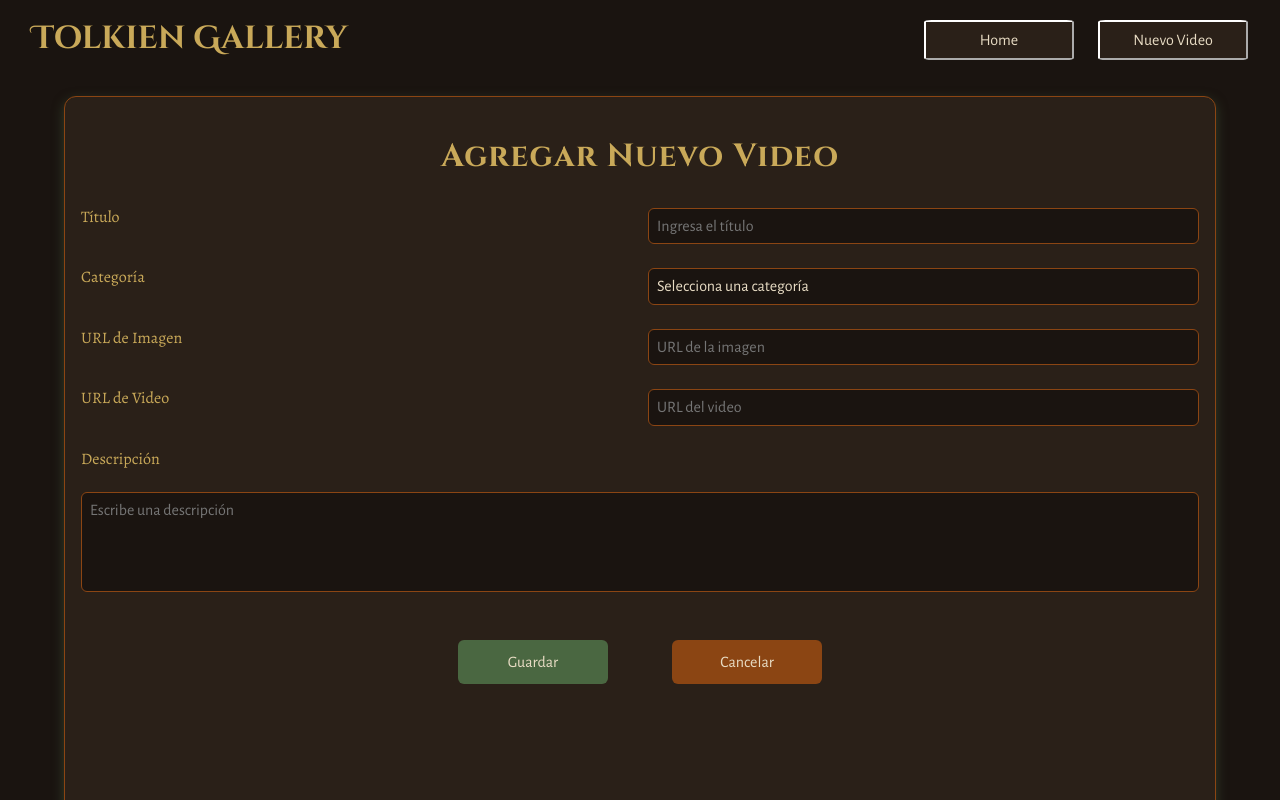
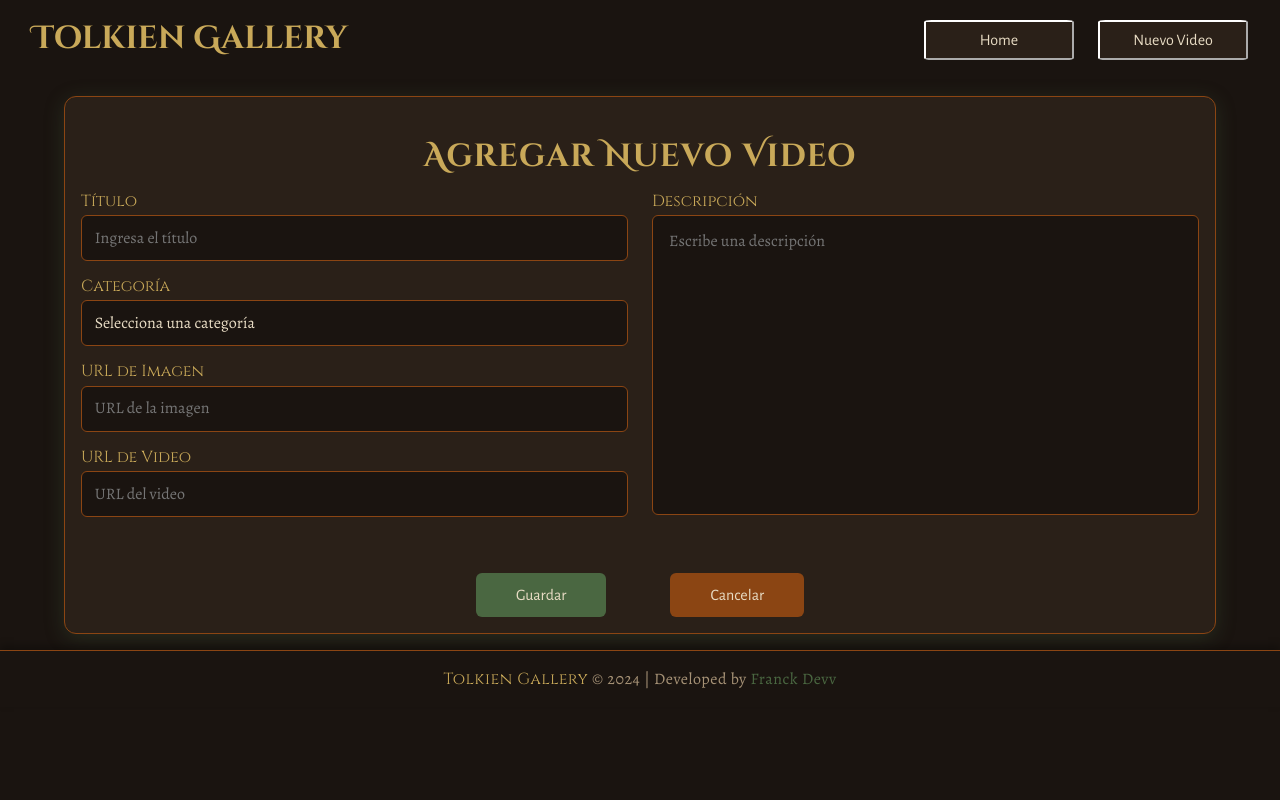
Before and after one commit to RoronoaFrank/last-challenge-one, a React (Vite) app: page /new-video in a window 1280 px wide. Shown: the top 800 px of the page. Built offline with nearby package versions, Linux system fonts and the light colour scheme.

Commit message:
feat: Refactor NewVideo component layout and styles for improved usability and aesthetics

```diff
--- a/src/Components/NewVideo/index.jsx
+++ b/src/Components/NewVideo/index.jsx
@@ -7,59 +7,105 @@
 const FormContainer = styled.div`
   width: 90%;
   max-width: 1200px;
- height: 100vh;
   margin: 1rem auto;
   padding: 1rem;
   background-color: #2A2018;
   border-radius: 12px;
- box-shadow: 0 4px 12px rgba(74, 103, 65, 0.5);
+  box-shadow: 0 4px 20px rgba(74, 103, 65, 0.3);
   color: #E8DCC4;
   border: 1px solid #8B4513;
+`;
 
- h2 {
-   font-family: 'Cinzel', serif;
+const FormTitle = styled.h2`
   text-align: center;
-   margin-bottom: 1.5rem;
+  margin-bottom: 1rem;
+  font-family: 'Cinzel Decorative', serif;
   color: #C9A959;
   font-size: 2rem;
   letter-spacing: 1px;
- }
+`;
 
- form {
+const Form = styled.form`
   display: grid;
-   grid-template-columns: repeat(2, 1fr);
+  grid-template-columns: 1fr 1fr;
+  gap: 1.5rem;
+`;
+
+const LeftColumn = styled.div`
+  display: flex;
+  flex-direction: column;
   gap: 1rem;
+`;
 
-   label {
-     font-family: 'Alegreya', serif;
-     margin-top: 0.5rem;
+const RightColumn = styled.div`
+  display: flex;
+  flex-direction: column;
+`;
+
+const FormGroup = styled.div`
+  display: flex;
+  flex-direction: column;
+  gap: 0.3rem;
+`;
+
+const Label = styled.label`
+  font-family: 'Cinzel', serif;
   color: #C9A959;
-   }
+  font-size: 1rem;
+`;
 
-   input,
-   textarea,
-   select {
-     width: 100%;
-     margin-top: 0.5rem;
-     padding: 0.5rem;
+const Input = styled.input`
+  padding: 0.8rem;
   border: 1px solid #8B4513;
   border-radius: 6px;
   background-color: #1A1410;
   color: #E8DCC4;
-     font-family: 'Alegreya Sans', sans-serif;
+  font-family: 'Alegreya', serif;
   transition: all 0.3s ease;
 
   &:focus {
+    outline: none;
     border-color: #C9A959;
-       outline: none;
     box-shadow: 0 0 8px rgba(201, 169, 89, 0.3);
   }
+`;
+
+const Select = styled.select`
+  padding: 0.8rem;
+  border: 1px solid #8B4513;
+  border-radius: 6px;
+  background-color: #1A1410;
+  color: #E8DCC4;
+  font-family: 'Alegreya', serif;
+  cursor: pointer;
+  transition: all 0.3s ease;
+
+  &:focus {
+    outline: none;
+    border-color: #C9A959;
   }
 
-   textarea {
-     grid-column: span 2;
-     min-height: 100px;
+  option {
+    background-color: #2A2018;
+  }
+`;
+
+const TextArea = styled.textarea`
+  height: 300px;
+  padding: 1rem;
+  border: 1px solid #8B4513;
+  border-radius: 6px;
+  background-color: #1A1410;
+  color: #E8DCC4;
+  font-family: 'Alegreya', serif;
   resize: none;
+  transition: all 0.3s ease;
+
+  &:focus {
+    outline: none;
+    border-color: #C9A959;
+    box-shadow: 0 0 8px rgba(201, 169, 89, 0.3);
+  }
 
   &::-webkit-scrollbar {
     width: 8px;
@@ -67,39 +113,33 @@
   }
 
   &::-webkit-scrollbar-thumb {
-      background-color: #c9a959;
+    background-color: #C9A959;
     border-radius: 4px;
 
     &:hover {
-        background-color: #e2c792;
+      background-color: #E2C792;
     }
   }
+`;
 
-    &::-webkit-scrollbar-track {
-      background-color: rgba(139, 69, 19, 0.2);
-      border-radius: 4px;
-    }
-   }
-
-   .button-group {
-     grid-column: span 2;
+const ButtonGroup = styled.div`
+  grid-column: 1 / -1;
   display: flex;
   justify-content: center;
   gap: 4rem;
   margin-top: 2rem;
+`;
 
-     button {
-       padding: 0.8rem 1rem;
+const Button = styled.button`
+  padding: 0.8rem 2.5rem;
   border: none;
   border-radius: 6px;
+  font-family: 'Alegreya Sans', sans-serif;
+  font-size: 1rem;
   cursor: pointer;
   transition: all 0.3s ease;
-       font-family: 'Alegreya Sans', sans-serif;
-       font-size: 1rem;
-       min-width: 150px;
-     }
 
-     .save {
+  &.save {
     background-color: #4A6741;
     color: #E8DCC4;
 
@@ -109,7 +149,7 @@
     }
   }
 
-     .cancel {
+  &.cancel {
     background-color: #8B4513;
     color: #E8DCC4;
 
@@ -118,7 +158,9 @@
       transform: translateY(-2px);
     }
   }
-   }
+
+  &:active {
+    transform: translateY(0);
   }
 `;
 
@@ -162,10 +204,12 @@
 
   return (
     <FormContainer>
-      <h2>Agregar Nuevo Video</h2>
-      <form onSubmit={handleSubmit}>
-        <label htmlFor="title">Título</label>
-        <input
+  <FormTitle>Agregar Nuevo Video</FormTitle>
+  <Form onSubmit={handleSubmit}>
+    <LeftColumn>
+      <FormGroup>
+        <Label htmlFor="title">Título</Label>
+        <Input
           type="text"
           id="title"
           name="title"
@@ -174,9 +218,11 @@
           onChange={handleChange}
           required
         />
+      </FormGroup>
 
-        <label htmlFor="category">Categoría</label>
-        <select
+      <FormGroup>
+        <Label htmlFor="category">Categoría</Label>
+        <Select
           id="category"
           name="category"
           value={formData.category}
@@ -188,10 +234,12 @@
           <option value="Dragones & Tierra Media">Dragones & Tierra Media</option>
           <option value="Historias individuales">Historias individuales</option>
           <option value="Razas de la Tierra Media">Razas de la Tierra Media</option>
-        </select>
+        </Select>
+      </FormGroup>
 
-        <label htmlFor="urlImage">URL de Imagen</label>
-        <input
+      <FormGroup>
+        <Label htmlFor="urlImage">URL de Imagen</Label>
+        <Input
           type="url"
           id="urlImage"
           name="urlImage"
@@ -200,9 +248,11 @@
           onChange={handleChange}
           required
         />
+      </FormGroup>
 
-        <label htmlFor="urlVideo">URL de Video</label>
-        <input
+      <FormGroup>
+        <Label htmlFor="urlVideo">URL de Video</Label>
+        <Input
           type="url"
           id="urlVideo"
           name="urlVideo"
@@ -211,25 +261,31 @@
           onChange={handleChange}
           required
         />
+      </FormGroup>
+    </LeftColumn>
 
-        <label htmlFor="description">Descripción</label>
-        <textarea
+    <RightColumn>
+      <FormGroup>
+        <Label htmlFor="description">Descripción</Label>
+        <TextArea
           id="description"
           name="description"
           placeholder="Escribe una descripción"
           value={formData.description}
           onChange={handleChange}
-        ></textarea>
+        />
+      </FormGroup>
+    </RightColumn>
 
-        <div className="button-group">
-          <button type="submit" className="save">
+    <ButtonGroup>
+      <Button type="submit" className="save">
         Guardar
-          </button>
-          <button type="button" className="cancel" onClick={handleCancel}>
+      </Button>
+      <Button type="button" className="cancel" onClick={handleCancel}>
         Cancelar
-          </button>
-        </div>
-      </form>
+      </Button>
+    </ButtonGroup>
+  </Form>
 </FormContainer>
   );
 };
```
Lines whose indentation alone changed are shown as unchanged.
